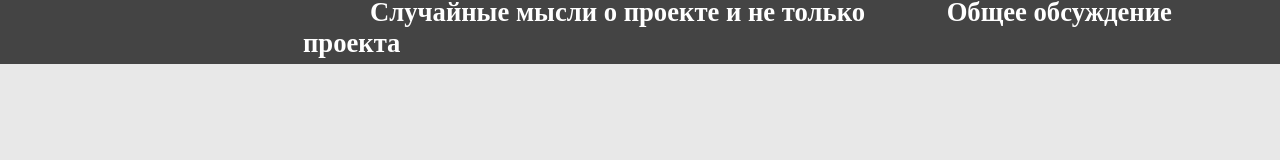
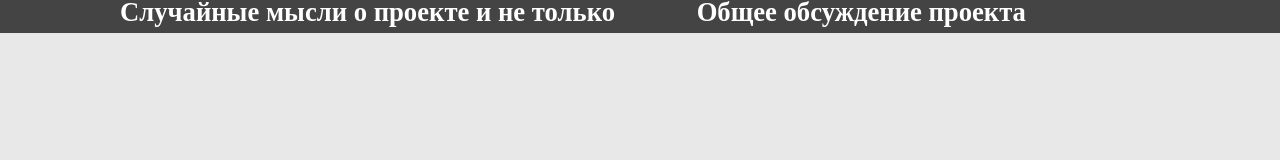
Before and after one commit to LTVA1/LTVA1.github.io, a plain HTML site: page nav-top.html in a window 1280 px wide. Drawn offline with Linux system fonts and the light colour scheme.

Commit message:
Update Style.css

```diff
--- a/CSS/Global/Style.css
+++ b/CSS/Global/Style.css
@@ -312,7 +312,7 @@ ul li {
 /* Стиль для маркированного списка верхней менюшки */
 ul.top {
 	margin: 0; /* Обнуляем значение отступов */
-	padding-left: 300px; /* Значение полей */
+	padding-left: 50px; /* Значение полей */
 }
 ul.top li {
 	display: inline; /* Отображать как строчный элемент */
```
